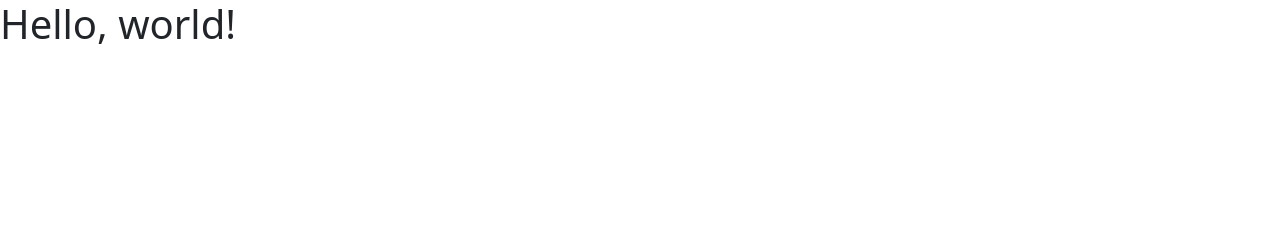
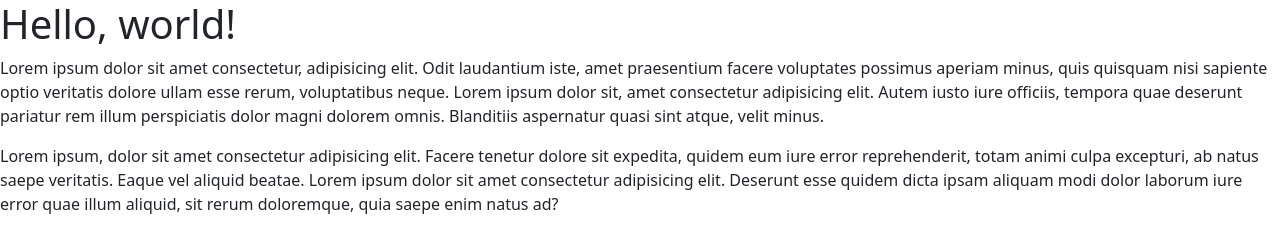
Before and after one commit to fonsomarz/collab-practice, a plain HTML site: page index.html in a window 1280 px wide. Drawn offline with nearby package versions, Linux system fonts and the light colour scheme.

Commit message:
Added Lorem ipsum

```diff
--- a/index.html
+++ b/index.html
@@ -1,4 +1,5 @@
 <!doctype html>
+
 <html lang="en">
   <head>
     <!-- Required meta tags -->
@@ -15,7 +16,9 @@
     <h1>Hello, world!</h1>
 
     <!-- Optional JavaScript; choose one of the two! -->
+    <p>Lorem ipsum dolor sit amet consectetur, adipisicing elit. Odit laudantium iste, amet praesentium facere voluptates possimus aperiam minus, quis quisquam nisi sapiente optio veritatis dolore ullam esse rerum, voluptatibus neque. Lorem ipsum dolor sit, amet consectetur adipisicing elit. Autem iusto iure officiis, tempora quae deserunt pariatur rem illum perspiciatis dolor magni dolorem omnis. Blanditiis aspernatur quasi sint atque, velit minus.</p>
 
+    <p>Lorem ipsum, dolor sit amet consectetur adipisicing elit. Facere tenetur dolore sit expedita, quidem eum iure error reprehenderit, totam animi culpa excepturi, ab natus saepe veritatis. Eaque vel aliquid beatae. Lorem ipsum dolor sit amet consectetur adipisicing elit. Deserunt esse quidem dicta ipsam aliquam modi dolor laborum iure error quae illum aliquid, sit rerum doloremque, quia saepe enim natus ad?</p>
     <!-- Option 1: Bootstrap Bundle with Popper -->
     <script src="https://cdn.jsdelivr.net/npm/bootstrap@5.1.0/dist/js/bootstrap.bundle.min.js" integrity="sha384-U1DAWAznBHeqEIlVSCgzq+c9gqGAJn5c/t99JyeKa9xxaYpSvHU5awsuZVVFIhvj" crossorigin="anonymous"></script>
 
```
